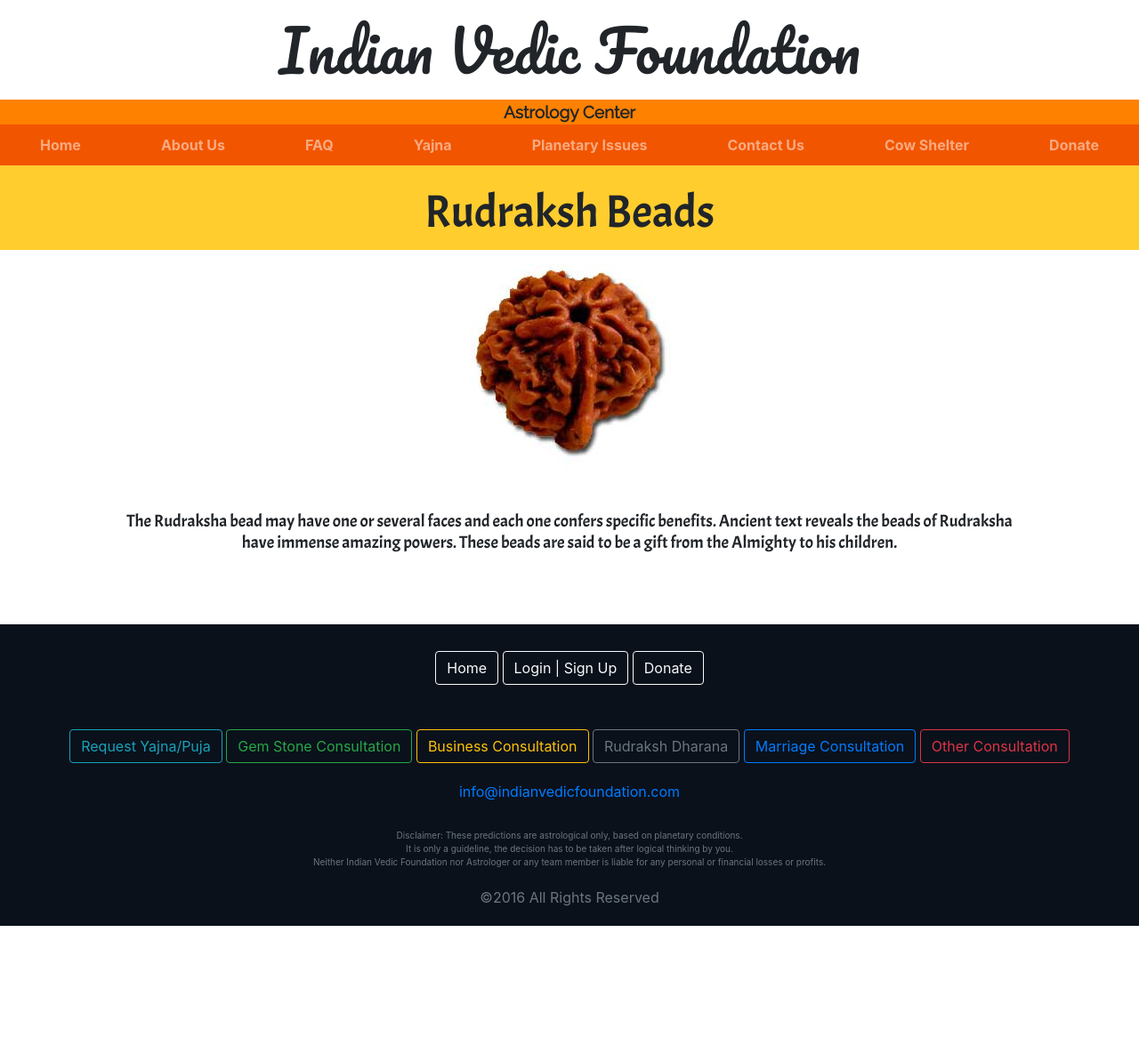
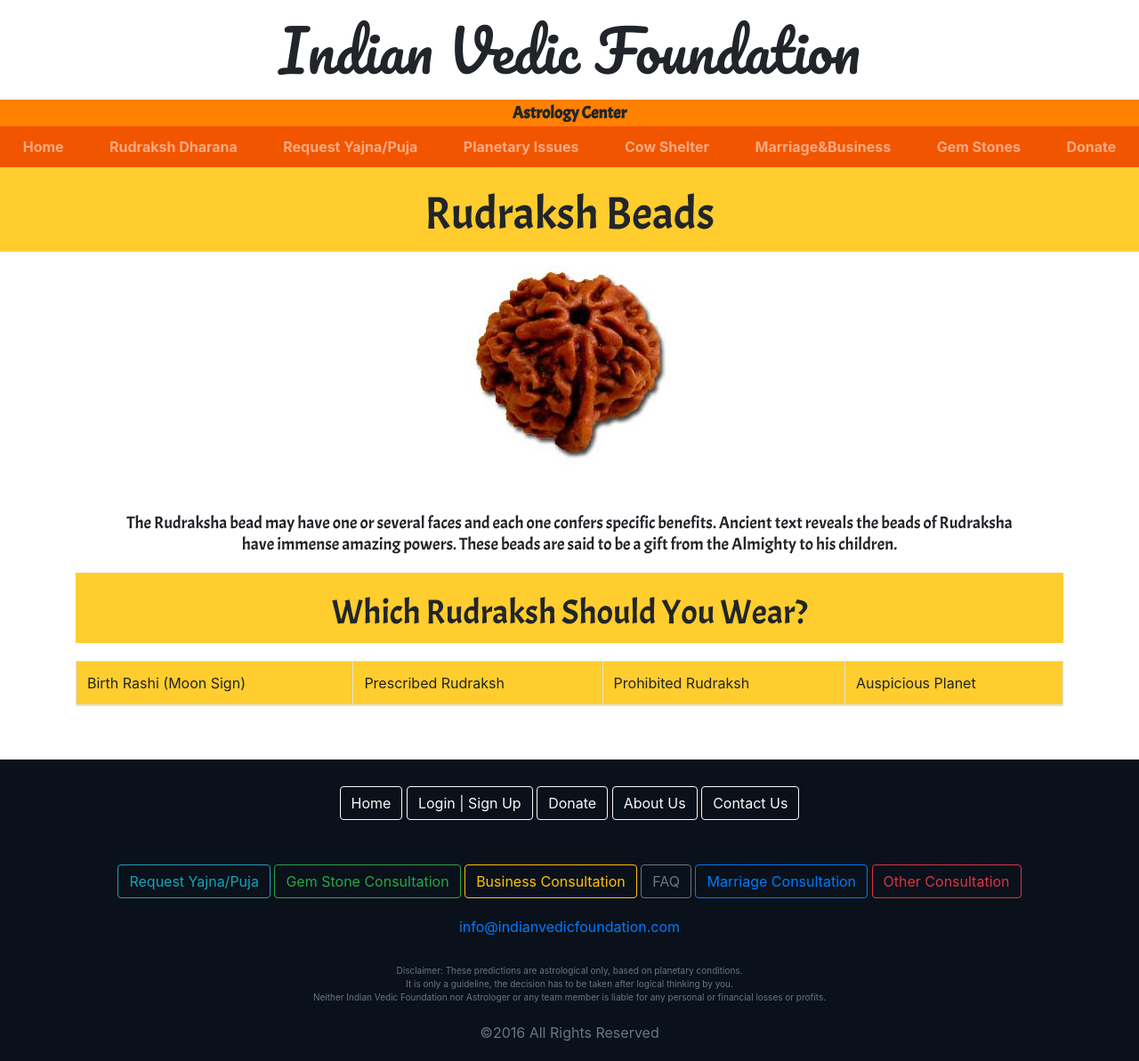
Before and after one commit to sonali-yadav/astro-website, a Django app: page /donations/rudraksh/ in a window 1280 px wide. Shown: the whole page at 89% size. Before the commit the page ends 1041 px from the top, so only its background shows below. Run offline with Django 3.2, Linux system fonts and the light colour scheme; data that the repository does not hold is empty; some libraries are stand-ins or nearby versions.

Commit message:
Work on navigation

```diff
--- a/donations/templates/donations/rudraksh.html
+++ b/donations/templates/donations/rudraksh.html
@@ -9,6 +9,29 @@
             The Rudraksha bead may have one or several faces and each one confers specific
             benefits. Ancient text reveals the beads of  Rudraksha have immense amazing powers.
             These beads are said to be a gift from the Almighty to his children.
+        </div>
+        <div class="yajna_headings yajna_small_headings">Which Rudraksh Should You Wear?</div>
+        <div class="table-responsive">
+            <table class="table table-hover table-bordered table_div" align="center">
+                <thead class="table_head">
+                    <tr>
+                        <td>Birth Rashi (Moon Sign)</td>
+                        <td>Prescribed Rudraksh</td>
+                        <td>Prohibited Rudraksh</td>
+                        <td>Auspicious Planet</td>
+                    </tr>
+                </thead>
+                {% for mantra in mantras %}
+                <tr>
+                    <td>{{ mantra.title }}</td>
+                    <td><a href="#" class="btn btn-success">${{ mantra.small_don }}</a></td>
+                    <td><a href="#" class="btn btn-success">${{ mantra.vedic_don }}</a></td>
+                    <td>{{ mantra.basic }}</td>
+                    <td>{{ mantra.note }}</td>
+                    <td>{{ mantra.qualities }}</td>
+                </tr>
+            {% endfor %}
+            </table>
         </div>
         <div class="flex_div">
         {% for rud in ruds %}
--- a/home/static/css/base.css
+++ b/home/static/css/base.css
@@ -19,7 +19,7 @@
 .subheading-div {
     padding: 3px 0;
     background-color: rgba(255,129,0,1.0);
-    font: bold 19px 'Raleway';
+    font: bold 19px 'Acme';
 }
 .footer_div {
     padding-bottom: 20px;
--- a/home/templates/home/base.html
+++ b/home/templates/home/base.html
@@ -48,22 +48,22 @@
                                 <b><a class="nav-link" href="{% url 'index' %}">Home</a></b>
                             </li>
                             <li class="nav-item">
-                                <b><a class="nav-link" href="{% url 'about' %}">About Us</a></b>
+                                <b><a class="nav-link" href="{% url 'rudraksh' %}">Rudraksh Dharana</a></b>
                             </li>
                             <li class="nav-item">
-                                <b><a class="nav-link" href="{% url 'faq' %}">FAQ</a></b>
-                            </li>
-                            <li class="nav-item">
-                                <b><a class="nav-link" href="{% url 'yajna' %}">Yajna</a></b>
+                                <b><a class="nav-link" href="{% url 'yajna' %}">Request Yajna/Puja</a></b>
                             </li>
                             <li class="nav-item">
                                 <b><a class="nav-link" href="{% url 'charts' %}">Planetary Issues</a></b>
                             </li>
                             <li class="nav-item">
-                                <b><a class="nav-link" href="{% url 'contact' %}">Contact Us</a></b>
+                                <b><a class="nav-link" href="{% url 'cowshelter' %}">Cow Shelter</a></b>
                             </li>
                             <li class="nav-item">
-                                <b><a class="nav-link" href="{% url 'cowshelter' %}">Cow Shelter</a></b>
+                                <b><a class="nav-link" href="{% url 'marriage' %}">Marriage&Business</a></b>
+                            </li>
+                            <li class="nav-item">
+                                <b><a class="nav-link" href="{% url 'gems' %}">Gem Stones</a></b>
                             </li>
                             <li class="nav-item">
                                 <b><a class="nav-link" href="{% url 'donate' %}">Donate</a></b>
@@ -81,12 +81,14 @@
                     <a  class="btn btn-outline-light" href="{% url 'index' %}">Home</a>
                     <a  class="btn btn-outline-light" href="{% url 'donate' %}">Login | Sign Up</a>
                     <a  class="btn btn-outline-light" href="{% url 'donate' %}">Donate</a>
+                    <a  class="btn btn-outline-light" href="{% url 'about' %}">About Us</a>
+                    <a  class="btn btn-outline-light" href="{% url 'contact' %}">Contact Us</a>
                 </div>
                 <div class="footer_text">
                     <a href="{% url 'yajna' %}" class="btn btn-outline-info">Request Yajna/Puja</a>
                     <a href="{% url 'gems' %}" class="btn btn-outline-success">Gem Stone Consultation</a>
                     <a href="{% url 'marriage' %}" class="btn btn-outline-warning">Business Consultation</a>
-                    <a href="{% url 'rudraksh' %}" class="btn btn-outline-secondary">Rudraksh Dharana</a>
+                    <a href="{% url 'faq' %}" class="btn btn-outline-secondary">FAQ</a>
                     <a href="{% url 'marriage' %}" class="btn btn-outline-primary">Marriage Consultation</a>
                     <a href="{% url 'contact' %}" class="btn btn-outline-danger">Other Consultation</a>
                 </div>
```
